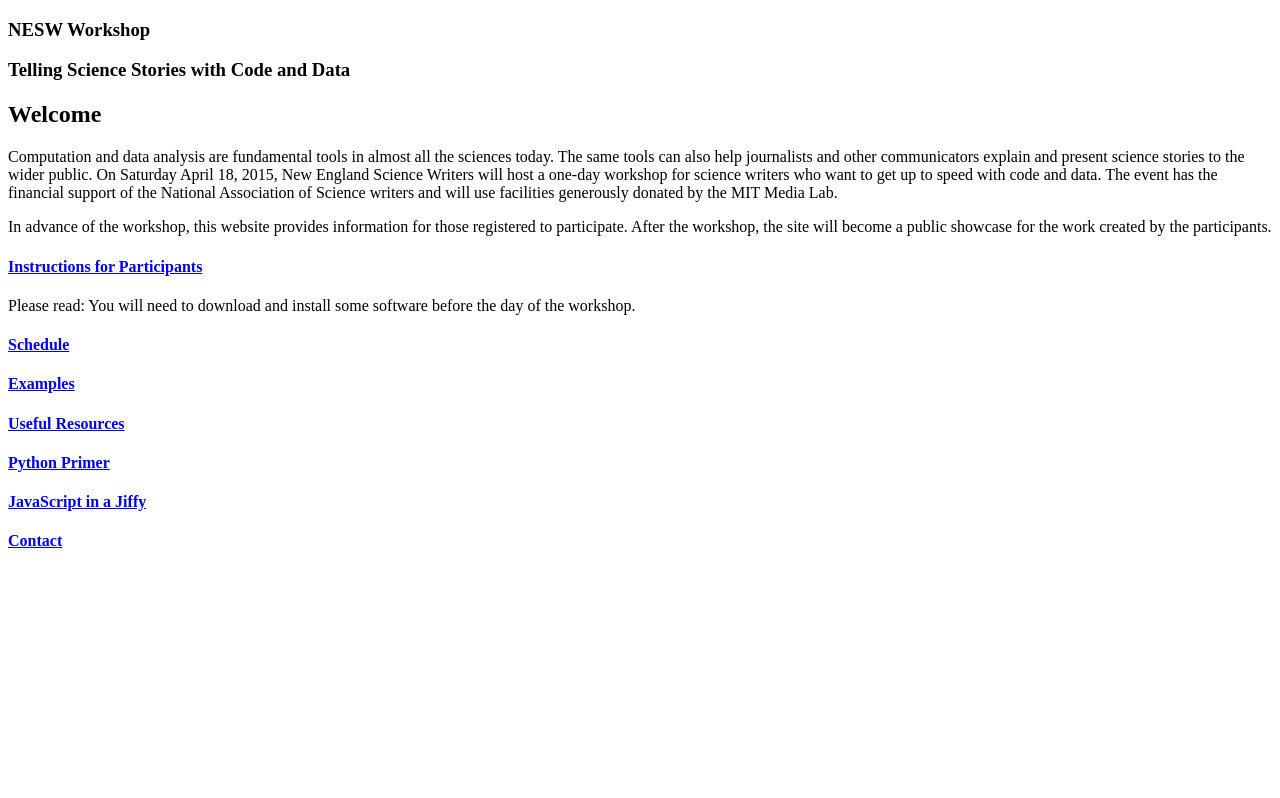
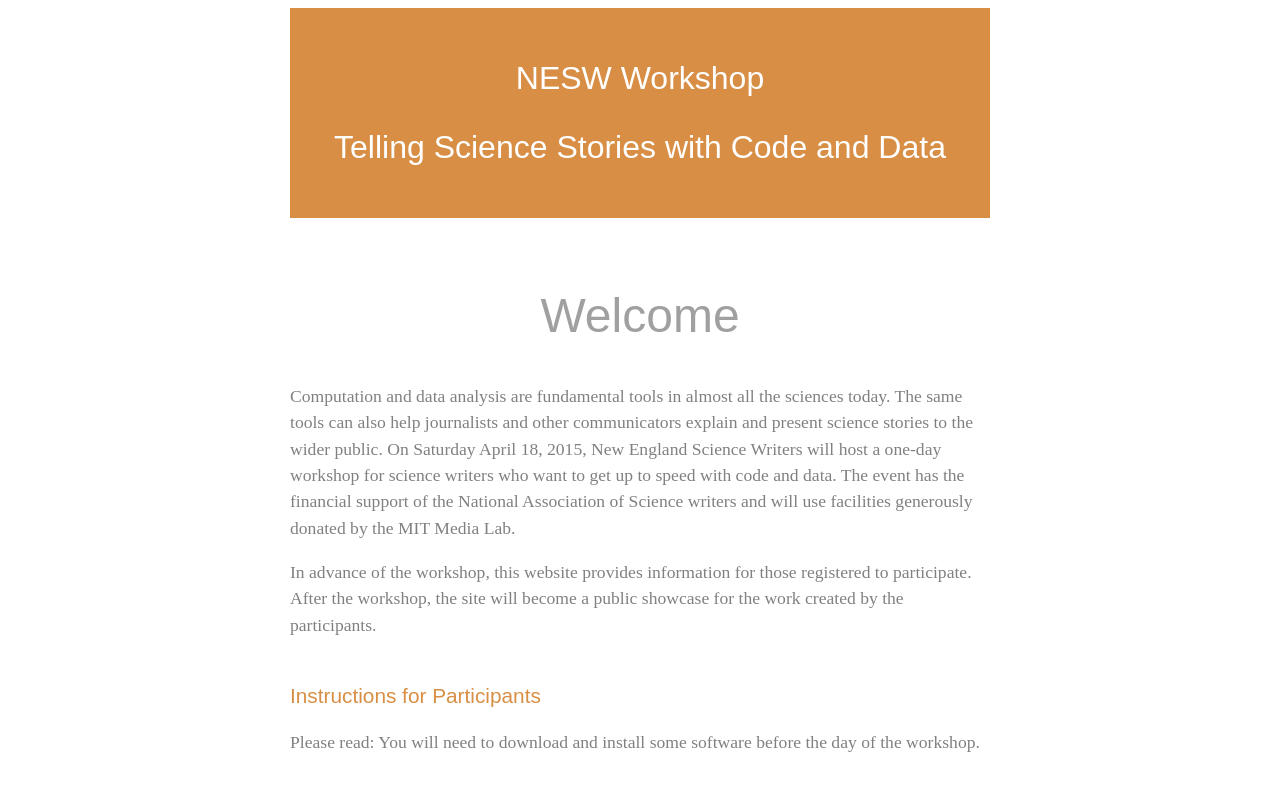
Before and after one commit to bit-player/nesw-workshop, a plain HTML site: page index.html in a window 1280 px wide. Shown: the top 798 px of the page. Drawn offline with Linux system fonts and the light colour scheme; the site is published under a folder, as on GitHub Pages, so addresses that start at the root find nothing.

Commit message:
fix one stray stylesheet link

```diff
--- a/index.html
+++ b/index.html
@@ -7,7 +7,7 @@
     <title>Storytelling in Code</title>
     <meta name="author" content="Brian Hayes">
 
-    <link rel="stylesheet" href="/workshop.css">
+    <link rel="stylesheet" href="workshop.css">
 
   </head>
 
```
